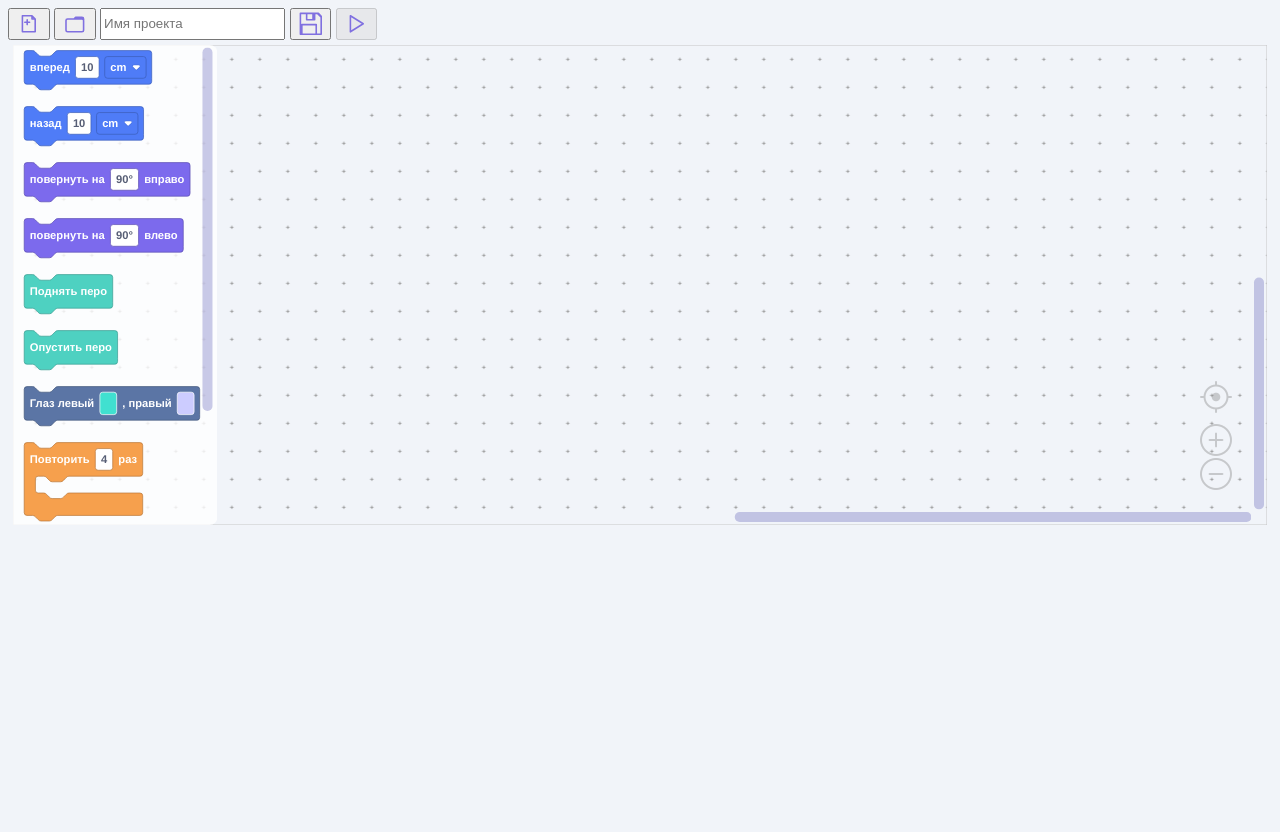
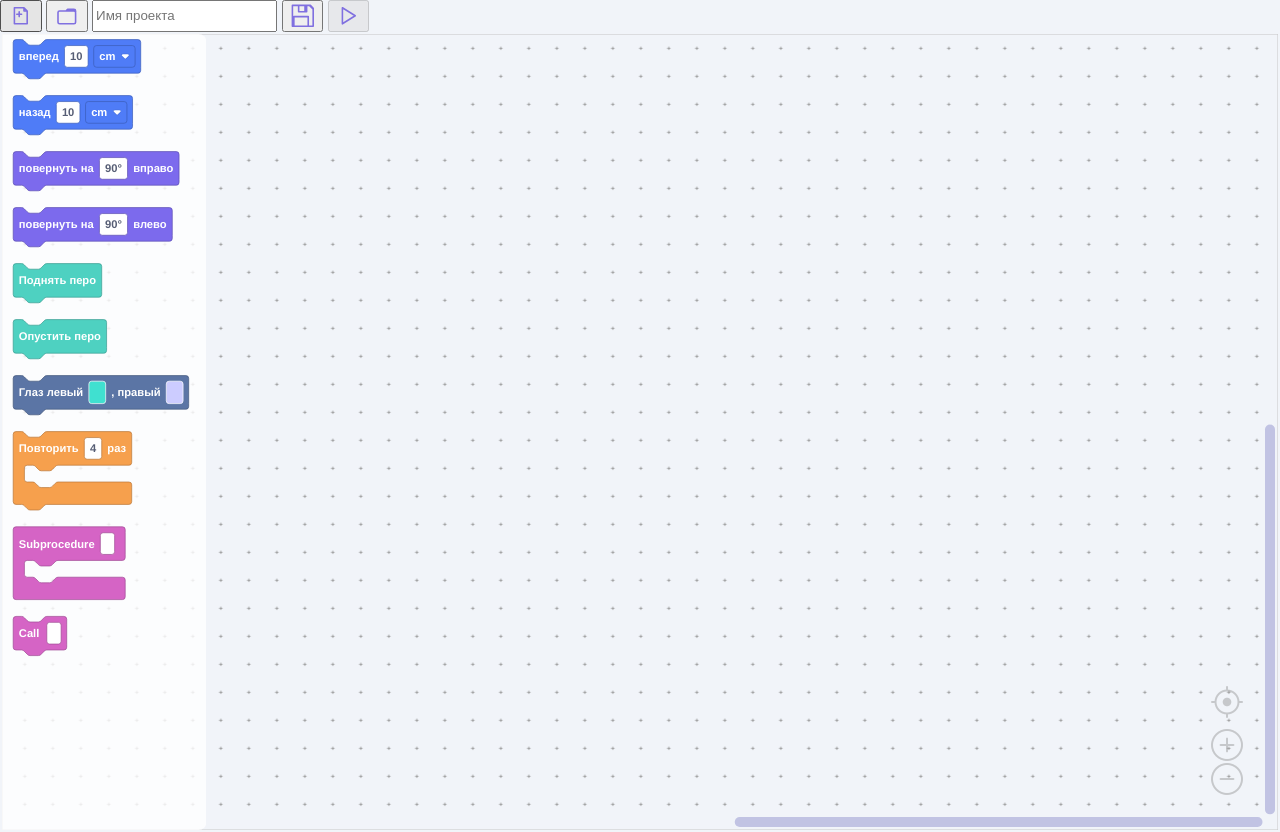
Before and after one commit to dsp-0/TurtleWeb, a plain HTML site: page ide/index.html in a window 1280 px wide. Before the commit the page ends 800 px from the top, so only its background shows below. Drawn offline with Linux system fonts and the light colour scheme.

Commit message:
resizeable workspace

```diff
--- a/ide/blockly.js
+++ b/ide/blockly.js
@@ -520,6 +520,29 @@ const demoWorkspace = Blockly.inject('blocklyDiv', {
   },
 });
 
+const blocklyArea = document.getElementById('blocklyArea');
+const blocklyDiv = document.getElementById('blocklyDiv');
+
+const onresize = function(e) {
+  // Compute the absolute coordinates and dimensions of blocklyArea.
+  let element = blocklyArea;
+  let x = 0;
+  let y = 0;
+  do {
+    x += element.offsetLeft;
+    y += element.offsetTop;
+    element = element.offsetParent;
+  } while (element);
+  // Position blocklyDiv over blocklyArea.
+  blocklyDiv.style.left = x + 'px';
+  blocklyDiv.style.top = y + 'px';
+  blocklyDiv.style.width = blocklyArea.offsetWidth + 'px';
+  blocklyDiv.style.height = blocklyArea.offsetHeight + 'px';
+  Blockly.svgResize(demoWorkspace);
+};
+window.addEventListener('resize', onresize, false);
+onresize();
+
 progBuf=new Uint16Array(0);
 
 function makeCode(){
--- a/ide/index.html
+++ b/ide/index.html
@@ -14,13 +14,26 @@
       body {
         background-color: #F1F4F9;
         font-family: sans-serif;
+		overflow: hidden;
       }
+	  html, body {
+		height: 100%;
+		margin: 0;
+		padding: 0;
+		}
       h1 {
         font-weight: normal;
         font-size: 140%;
       }
       .demo {
         padding: 0.3rem;
+      }
+		table {
+        height: 100%;
+        width: 100%;
+      }
+      #blocklyArea {
+        height: 99%;
       }
     </style>
   </head>
@@ -72,9 +85,17 @@
     </div>
 <!--    <p>Currently selected bluetooth device: <strong id="device-name"></strong></p>
 -->
-    <div class="demo">
-      <div id="blocklyDiv" style="height: 480px; width: 100%"></div>
-    </div>
+
+	<table>
+	<tr>
+		<td id="blocklyArea"></td>
+	</tr>
+	</table>
+
+    <!-- <div class="demo"> -->
+      <!-- <div id="blocklyDiv" style="height: 480px; width: 100%"></div> -->
+	   <div id="blocklyDiv" style="position: absolute"></div>
+    <!-- </div> -->
 
     <script src="./blockly.js"></script>
 
```
